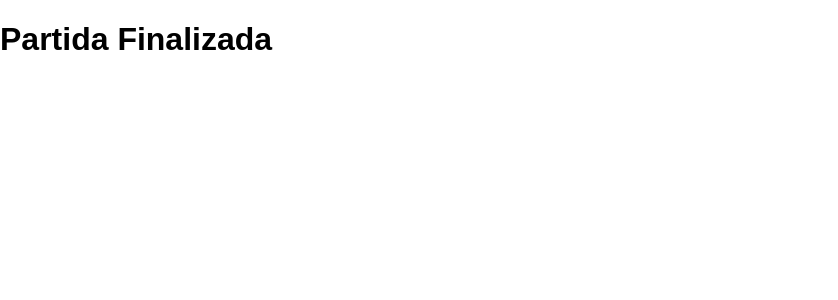
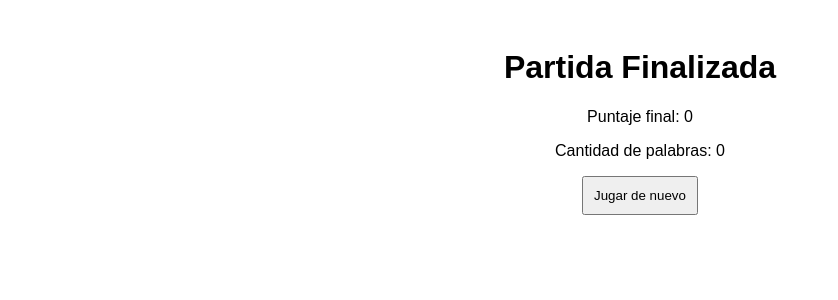
Before and after one commit to NicoBanegas/unq-ui-nicolas-banegas-trabajo-final, a React (Vite) app in the folder palabras-encadenadas/: page /game-over in a window 1280 px wide. Shown: the top 300 px of the page, without its empty margins (0-838 px from the left). Built offline with nearby package versions, Linux system fonts and the light colour scheme.

Commit message:
feat: agrego vista de game over y funcionalidad de jugar de nuevo

```diff
--- a/palabras-encadenadas/src/App.jsx
+++ b/palabras-encadenadas/src/App.jsx
@@ -1,12 +1,13 @@
 import { BrowserRouter, Routes, Route, Navigate } from 'react-router-dom';
 import { GameView } from './views/GameView';
+import { GameOverView } from './views/GameOverView';
 
 function App() {
   return (
     <BrowserRouter>
       <Routes>
         <Route path="/" element={<GameView />} />
-        <Route path="/game-over" element={<h1>Partida Finalizada</h1>} />
+        <Route path="/game-over" element={<GameOverView />} />
         <Route path="*" element={<Navigate to="/" />} />
       </Routes>
     </BrowserRouter>
--- a/palabras-encadenadas/src/index.css
+++ b/palabras-encadenadas/src/index.css
@@ -1,4 +1,30 @@
 body {
-  margin: 0;
-  font-family: sans-serif;
+  font-family: Arial, sans-serif;
+  text-align: center;
+  padding: 20px;
 }
+
+.game-view, .game-over-view {
+  max-width: 500px;
+  margin: 0 auto;
+}
+
+input {
+  padding: 10px;
+  width: 70%;
+}
+
+button {
+  padding: 10px;
+}
+
+ul {
+  list-style: none;
+  padding: 0;
+}
+
+@media (max-width: 600px) {
+  input {
+    width: 90%;
+  }
+}
--- /dev/null
+++ b/palabras-encadenadas/src/views/GameOverView.jsx
@@ -0,0 +1,16 @@
+import { useLocation, useNavigate } from 'react-router-dom';
+
+export const GameOverView = () => {
+  const location = useLocation();
+  const navigate = useNavigate();
+  const { puntaje, palabras } = location.state || { puntaje: 0, palabras: 0 };
+
+  return (
+    <div className="game-over-view">
+      <h1>Partida Finalizada</h1>
+      <p>Puntaje final: {puntaje}</p>
+      <p>Cantidad de palabras: {palabras}</p>
+      <button onClick={() => navigate('/')}>Jugar de nuevo</button>
+    </div>
+  );
+};
```
